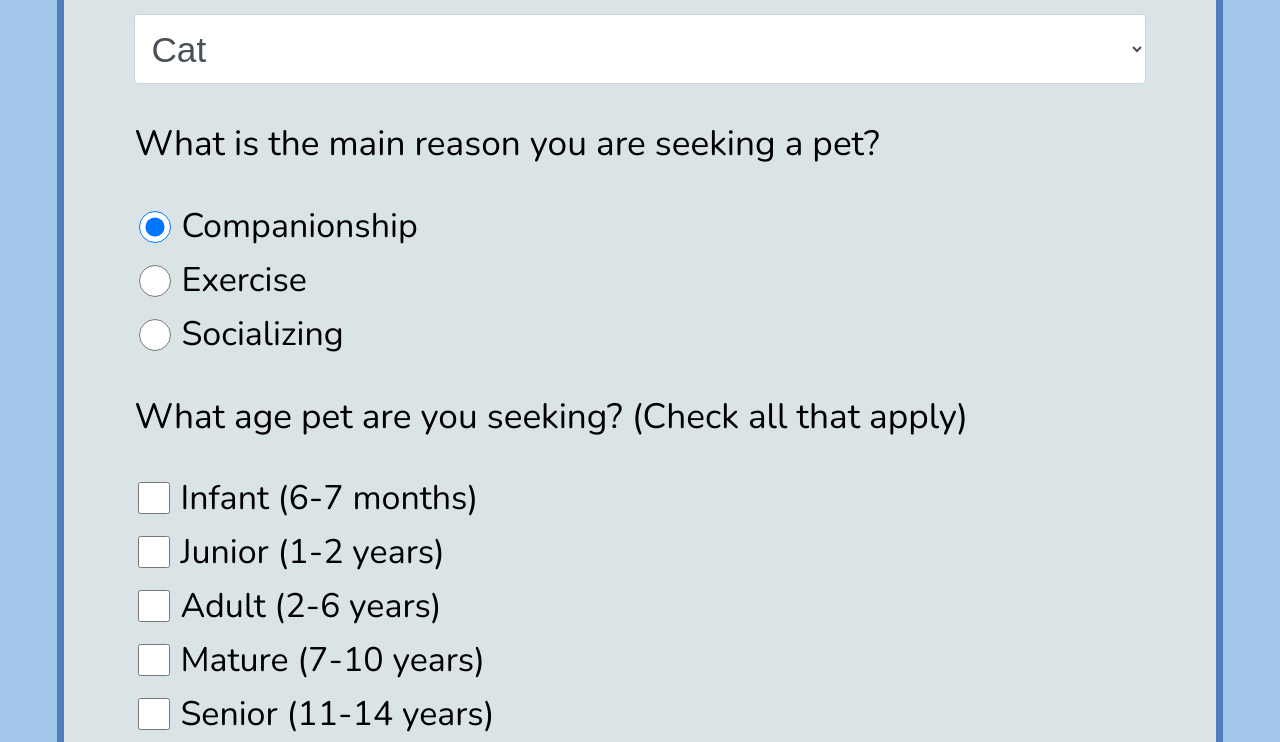
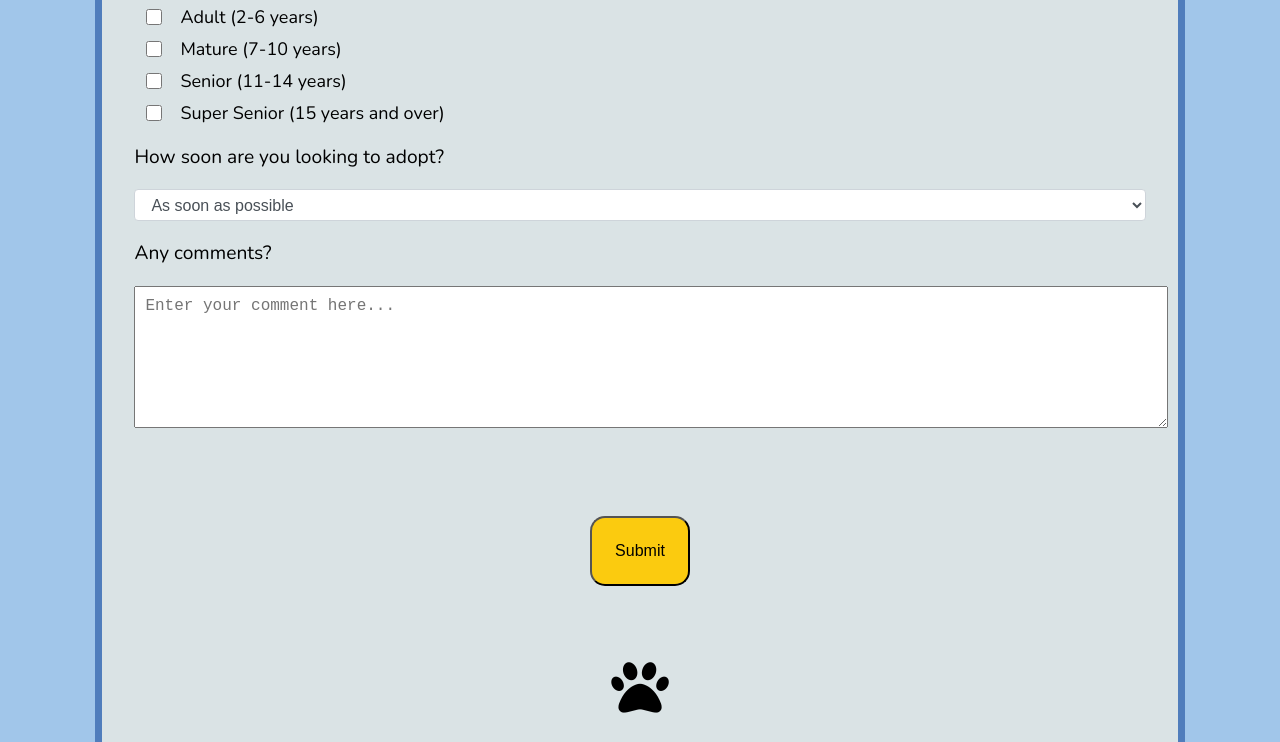
Before and after one commit to jessielista/Pet-Adoption-Survey, a plain HTML site: page index.html in a window 1280 px wide. Shown: the part 747-1489 px from the top of the page. Drawn offline with nearby package versions, Linux system fonts and the light colour scheme.

Commit message:
Update styles.css

```diff
--- a/styles.css
+++ b/styles.css
@@ -3,7 +3,7 @@
 body{
   background: #a1c6ea;
   font-family: 'Nunito', sans-serif;
-  font-size: 2.2em;
+  font-size: 1.2rem;
 }
 h1{
 text-align: center;
@@ -13,17 +13,17 @@ form {
   margin: 0 auto;
   width: 80%;
   /* To see the limits of the form */
-  padding: 2em;
+  padding: 2rem;
   border: 7px solid #507dbc;
-  border-radius: 1em;
+  border-radius: 1rem;
 }
 div{
-  margin-top: 1em;
+  margin-top: 1rem;
 }
 label {
   display: flex;
   align-items: center;
-  font-size: 2.125rem;
+  font-size: 1.125rem;
   margin-bottom: 0.5rem;
   /* revisit this section, because this is what made the checkboxes look nice */
 }
@@ -35,7 +35,8 @@ button {
 .form-control {
   display: block;
   width: 100%;
-  height: 3rem;
+  height: 2rem;
+/*  The height about controls the height of the name/email/age inout boxes  */
   padding: 0.375rem 0.75rem;
   color: #495057;
   background-color: #fff;
@@ -47,13 +48,13 @@ button {
 .form-row {
   display: flex;
   justify-content: flex-start;
-  /* padding: .5em; */
+  /* padding: .5rem; */
 }
 .input-radio,
 .input-checkbox {
   display: inline-block;
   margin-right: 0.625rem;
-  min-height: 2rem;
+  min-height: 1rem;
   min-width: 2rem;
 }
 .input-textarea {
@@ -61,12 +62,12 @@ button {
   width: 100%;
   padding: 0.625rem;
   resize: vertical;
-  font-size: 1em;
+  font-size: 1rem;
 }
 .submit-button {
   border-radius: 15px;
   cursor: pointer;
-  font-size: 1em;
+  font-size: 1rem;
   text-align: center;
   margin: 0 auto;
   margin: 0;
@@ -75,8 +76,8 @@ button {
   left: 50%;
   -ms-transform: translate(-50%, -50%);
   transform: translate(-50%, -50%);
-  width: 200px;
-  height: 100px;
+  width: 100px;
+  height: 70px;
   background: #fbcb0f;
 }
 .container {
@@ -94,19 +95,20 @@ button {
 text-align: center;
 }
 #name, #email, #number{
-  font-size: 1em;
+  font-size: 1rem;
+/* This controls the placeholder size   */
 }
 #name-label, #email-label, #number-label{
-font-size: 1em;
+font-size: 1.2rem;
 margin-right: 2rem;
 justify-items: left;
 }
 #dropdown, #pet-age{
-  font-size: 1em;
-  height: 2em;
+  font-size: 1rem;
+  height: 2rem;
 }
 #pawprint {
-  font-size: 5em;
+  font-size: 3em;
   color: black;
   display: block;
   text-align: center;
```
